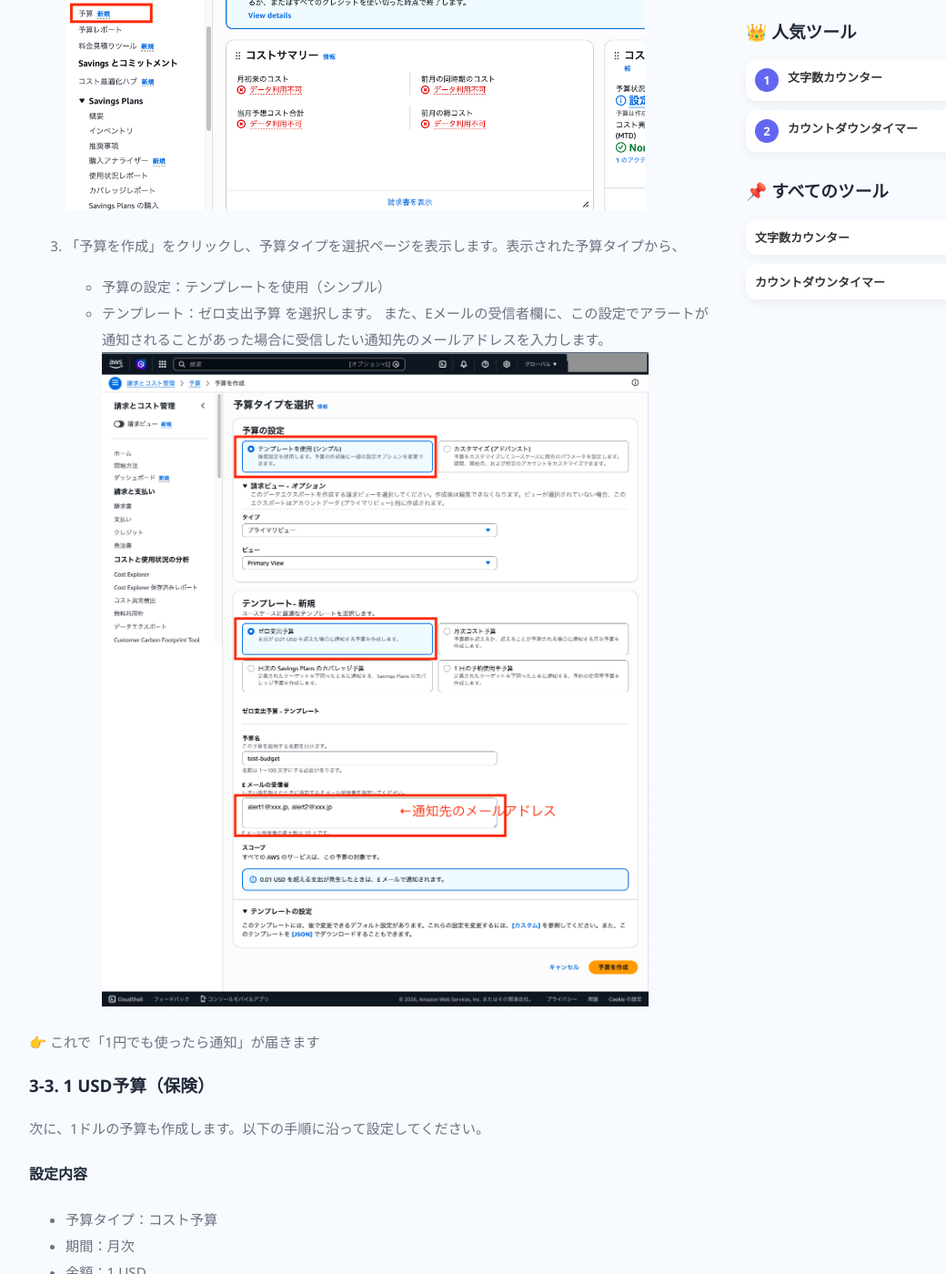
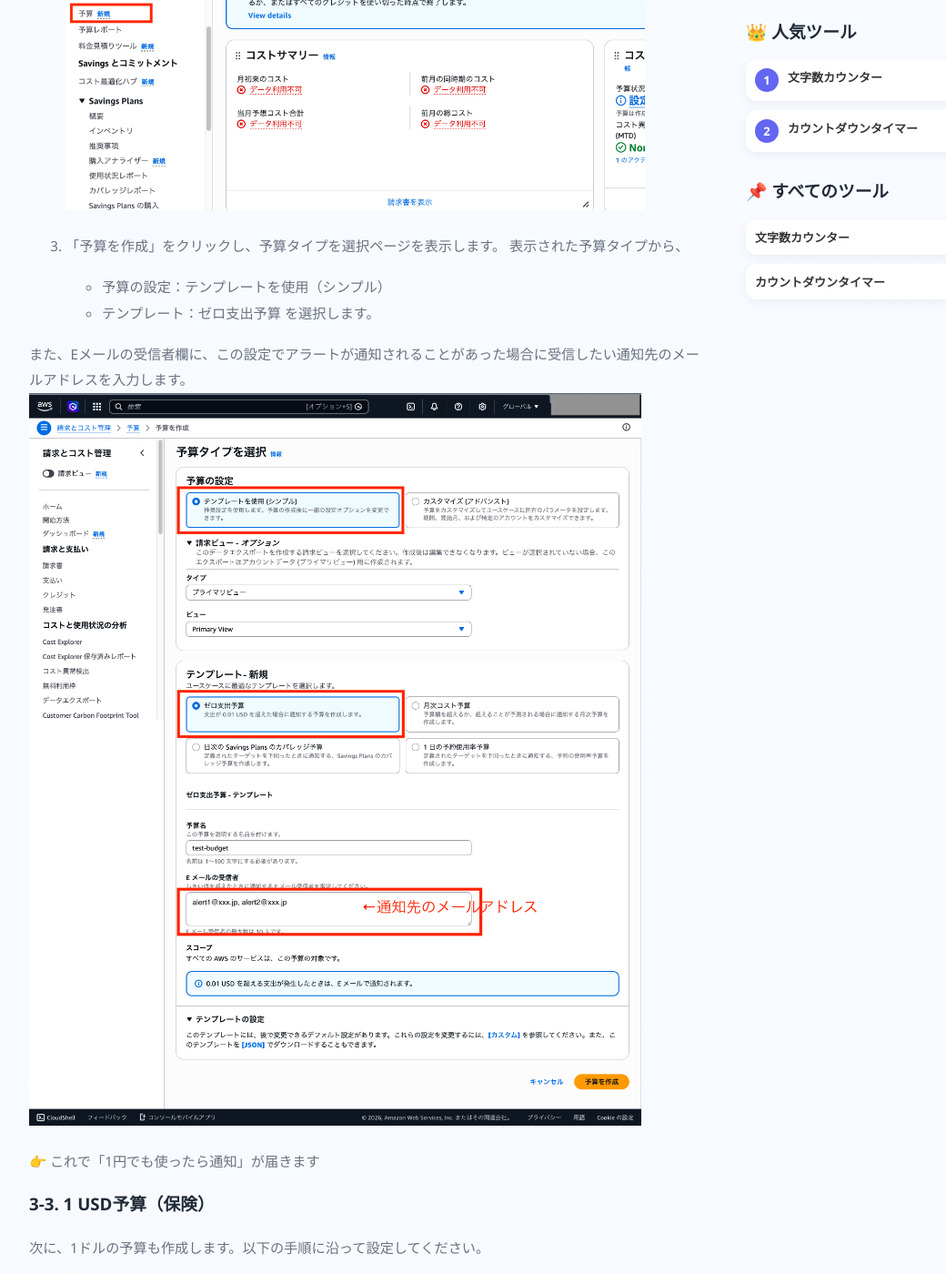
Before and after one commit to benritools/tools, a Jekyll site: the page built from _posts/2026-04-23-aws-billing-alerts.md, in a window 1280 px wide and 1400 px high, scrolled down 2199 px. Shown: the whole window at 91% size, without its empty margins (74-1114 px from the left). Built offline with Jekyll 4.4.1, drawn with Linux system fonts in a browser that asks for light colours; some of the changed text lies outside the part shown.

Commit message:
Add files via upload

```diff
--- a/_posts/2026-04-23-aws-billing-alerts.md
+++ b/_posts/2026-04-23-aws-billing-alerts.md
@@ -55,10 +55,12 @@
   <img src="{{ site.baseurl }}/assets/images/aws-billing-alerts1.png" alt="予算Budgets" style="max-width: 90%;">
 </a>
 
-3. 「予算を作成」をクリックし、予算タイプを選択ページを表示します。表示された予算タイプから、
+3. 「予算を作成」をクリックし、予算タイプを選択ページを表示します。
+表示された予算タイプから、
 *  予算の設定：テンプレートを使用（シンプル）
 *  テンプレート：ゼロ支出予算
 を選択します。
+
 また、Eメールの受信者欄に、この設定でアラートが通知されることがあった場合に受信したい通知先のメールアドレスを入力します。
 <a href="{{ site.baseurl }}/assets/images/aws-billing-alerts2.png" target="_blank">
   <img src="{{ site.baseurl }}/assets/images/aws-billing-alerts2.png" alt="ゼロ支出" style="max-width: 90%;">
@@ -81,7 +83,8 @@
 #### 手順
 1. Billing and Cost Managementダッシュボードから、左側メニュー「予算（Budgets）」をクリックする。
 
-2. 「予算を作成」をクリックし、予算タイプを選択ページを表示します。表示された予算タイプから、
+2. 「予算を作成」をクリックし、予算タイプを選択ページを表示します。
+表示された予算タイプから、
 *  予算の設定：カスタマイズ（アドバンスト）
 *  予算タイプ：コスト予算
 を選択し、「次へ」をクリックします。
@@ -119,7 +125,7 @@
   <img src="{{ site.baseurl }}/assets/images/aws-billing-alerts6.png" alt="コスト予算" style="max-width: 90%;">
 </a>
 
-👉 万が一0 USDをすり抜けてもここで検知できます
+>👉 万が一0 USDをすり抜けてもここで検知できます
 
 ---
 
```
Also changed, not shown: other parts of _posts/2026-04-23-aws-billing-alerts.md (+4 -1 lines).
